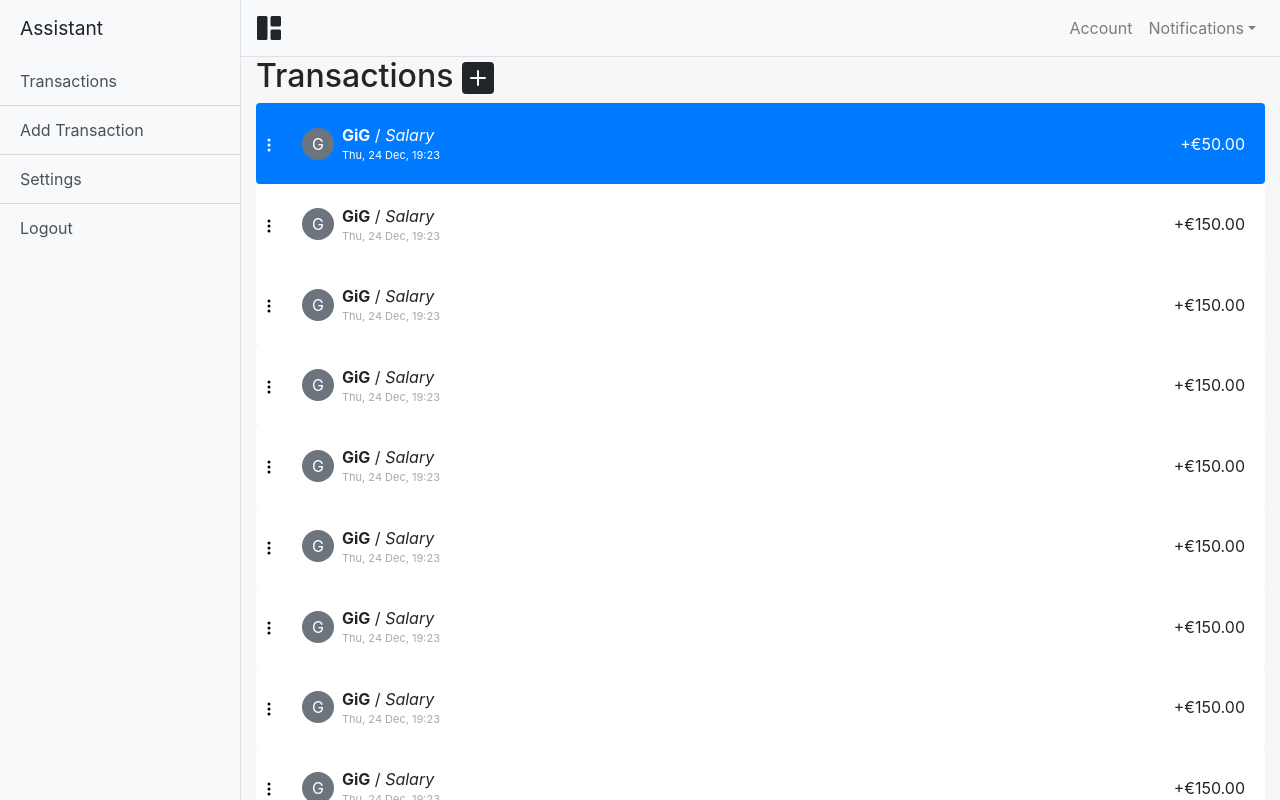
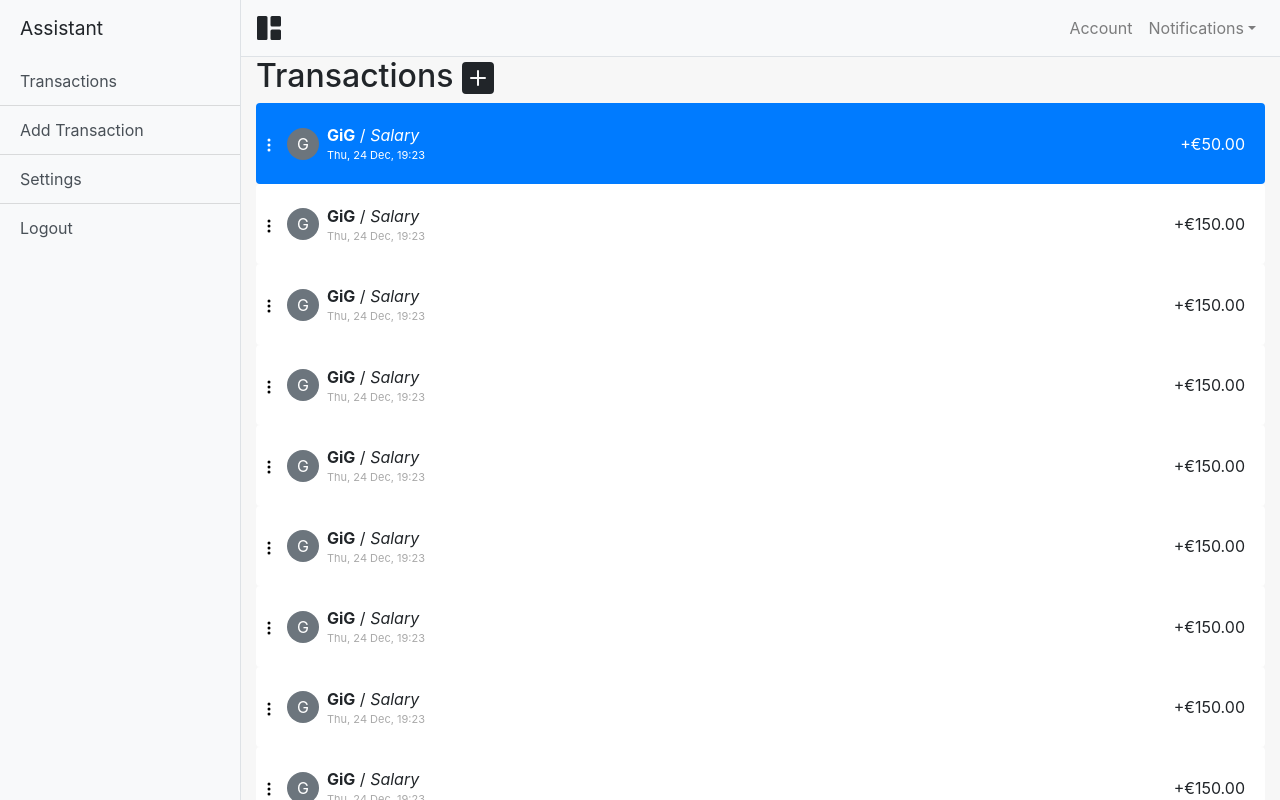
Before and after one commit to gambin23/assistant, a React (Create React App) app: page / in a window 1280 px wide. Shown: the top 800 px of the page. Built offline with nearby package versions, Linux system fonts and the light colour scheme.

Commit message:
refactor(navigation): abstract routes and navigation

```diff
--- a/src/App.tsx
+++ b/src/App.tsx
@@ -1,66 +1,15 @@
-import React, { useState } from "react";
+import React from "react";
 import { Provider } from "react-redux";
 import { IntlProvider } from "react-intl";
-import { BrowserRouter as Router, Link, Route, Switch } from "react-router-dom";
-import classNames from "classnames";
-import { Grid1x2Fill } from "react-bootstrap-icons";
 
 import store from "./store/Store";
-import TransactionsPage from "./ui/TransactionsPage";
-import AddTransactionPage from "./ui/AddTransactionPage";
-import TransactionPage from "./ui/TransactionPage";
+import Navigation from "./ui/navigation/Navigation";
 
 function App() {
-    const [hideMenu, setHideMenu] = useState(false);
-
-    function toggleMenu() {
-        setHideMenu(!hideMenu);
-    }
-
     return (
         <Provider store={store}>
             <IntlProvider locale="en-GB">
-                <Router>
-                    <div className={classNames("d-flex", { toggled: hideMenu })} id="wrapper">
-                        <div className="bg-light border-right" id="sidebar-wrapper">
-                            <div className="sidebar-heading">Assistant</div>
-                            <div className="list-group list-group-flush">
-                                <Link to="/" className="list-group-item list-group-item-action bg-light">Transactions</Link>
-                                <Link to="/new" className="list-group-item list-group-item-action bg-light">Add Transaction</Link>
-                                <Link to="/" className="list-group-item list-group-item-action bg-light">Settings</Link>
-                                <Link to="/" className="list-group-item list-group-item-action bg-light">Logout</Link>
-                            </div>
-                        </div>
-
-                        <div id="page-content-wrapper">
-                            <nav className="navbar navbar-expand-lg navbar-light bg-light border-bottom">
-                                <Grid1x2Fill onClick={toggleMenu} id="menu-btn"></Grid1x2Fill>
-                                <div className="navbar-collapse">
-                                    <ul className="navbar-nav ml-auto mt-2 mt-lg-0">
-                                        <li className="nav-item">
-                                            <Link to="/" className="nav-link">Account</Link>
-                                        </li>
-                                        <li className="nav-item dropdown">
-                                            <Link to="/" className="nav-link dropdown-toggle" role="button">
-                                                Notifications
-                                            </Link>
-                                            <div className="dropdown-menu dropdown-menu-right">
-                                                <Link to="/" className="dropdown-item">Transaction</Link>
-                                            </div>
-                                        </li>
-                                    </ul>
-                                </div>
-                            </nav>
-                            <div className="container">
-                                <Switch>
-                                    <Route path="/new" component={AddTransactionPage} />
-                                    <Route path="/transaction/:id" component={TransactionPage} />
-                                    <Route path="/" component={TransactionsPage} />
-                                </Switch>
-                            </div>
-                        </div>
-                    </div>
-                </Router>
+                <Navigation />
             </IntlProvider>
         </Provider >
     );
--- a/src/mock/transactions.ts
+++ b/src/mock/transactions.ts
@@ -1,4 +1,4 @@
-import { times, constant } from "lodash";
+import { times } from "lodash";
 import { v4 as uuid } from "uuid";
 import { Transaction } from './../models/Transaction';
 
--- a/src/styles/_card.scss
+++ b/src/styles/_card.scss
@@ -3,6 +3,7 @@
 
     &.active {
         background-color: lighten($primary, 49%);
+
         & button {
             color: $white;
             background-color: $primary;
@@ -26,7 +27,6 @@
             background-color: darken($primary, 10%);
         }
     }
-
 }
 
 .card-sidebar {
@@ -67,4 +67,8 @@
             background-color: darken($primary, 10%);
         }
     }
+
+    &+.card-body {
+        padding-left: 5px;
+    }
 }
--- /dev/null
+++ b/src/ui/navigation/Navigation.tsx
@@ -0,0 +1,54 @@
+import React, { useState } from "react";
+import { BrowserRouter as Router, Link } from "react-router-dom";
+import classNames from "classnames";
+import { Grid1x2Fill } from "react-bootstrap-icons";
+import Routes from "./Routes";
+
+function Navigation() {
+    const [hideMenu, setHideMenu] = useState(false);
+
+    function toggleMenu() {
+        setHideMenu(!hideMenu);
+    }
+    return (
+        <Router>
+            <div className={classNames("d-flex", { toggled: hideMenu })} id="wrapper">
+                <div className="bg-light border-right" id="sidebar-wrapper">
+                    <div className="sidebar-heading">Assistant</div>
+                    <div className="list-group list-group-flush">
+                        <Link to="/" className="list-group-item list-group-item-action bg-light">Transactions</Link>
+                        <Link to="/new" className="list-group-item list-group-item-action bg-light">Add Transaction</Link>
+                        <Link to="/" className="list-group-item list-group-item-action bg-light">Settings</Link>
+                        <Link to="/" className="list-group-item list-group-item-action bg-light">Logout</Link>
+                    </div>
+                </div>
+
+                <div id="page-content-wrapper">
+                    <nav className="navbar navbar-expand-lg navbar-light bg-light border-bottom">
+                        <Grid1x2Fill onClick={toggleMenu} id="menu-btn"></Grid1x2Fill>
+                        <div className="navbar-collapse">
+                            <ul className="navbar-nav ml-auto mt-2 mt-lg-0">
+                                <li className="nav-item">
+                                    <Link to="/" className="nav-link">Account</Link>
+                                </li>
+                                <li className="nav-item dropdown">
+                                    <Link to="/" className="nav-link dropdown-toggle" role="button">
+                                        Notifications
+                                    </Link>
+                                    <div className="dropdown-menu dropdown-menu-right">
+                                        <Link to="/" className="dropdown-item">Transaction</Link>
+                                    </div>
+                                </li>
+                            </ul>
+                        </div>
+                    </nav>
+                    <div className="container">
+                        <Routes />
+                    </div>
+                </div>
+            </div>
+        </Router>
+    )
+}
+
+export default Navigation;
--- /dev/null
+++ b/src/ui/navigation/Routes.tsx
@@ -0,0 +1,17 @@
+import { Route, Switch } from "react-router-dom";
+
+import TransactionsPage from "../TransactionsPage";
+import AddTransactionPage from "../AddTransactionPage";
+import TransactionPage from "../TransactionPage";
+
+function Routes() {
+    return (
+        <Switch>
+            <Route path="/new" component={AddTransactionPage} />
+            <Route path="/transaction/:id" component={TransactionPage} />
+            <Route path="/" component={TransactionsPage} />
+        </Switch>
+    )
+}
+
+export default Routes;
```
Also changed, not shown: 1 other file (tests, documents, lock files or other folders).
